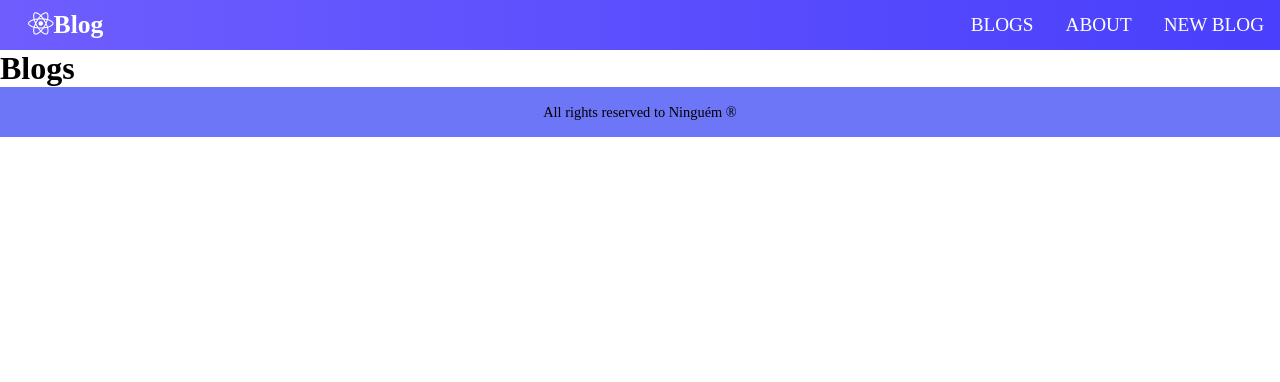
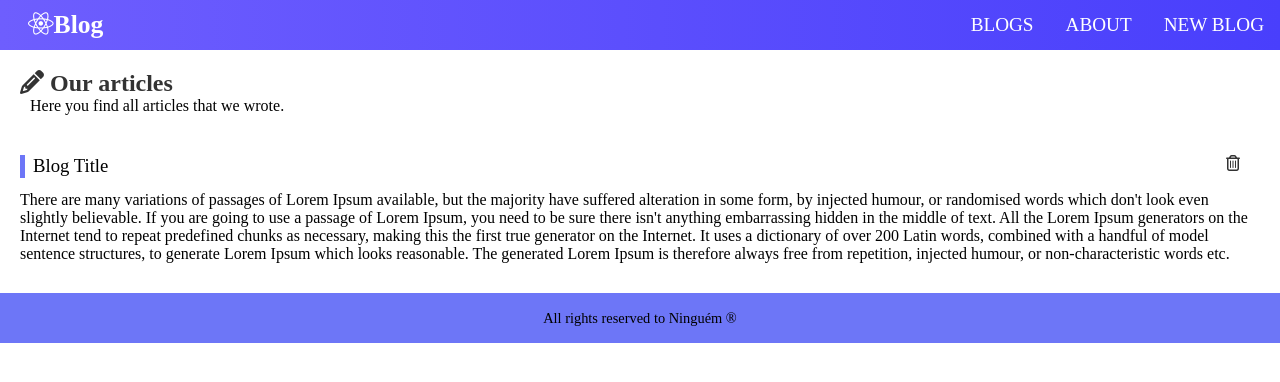
Before and after one commit to joaoarieira/blog-react, a React (Create React App) app: page /blogs in a window 1280 px wide. Shown: the top 382 px of the page. Built offline with nearby package versions, Linux system fonts and the light colour scheme.

Commit message:
Página BLOGS adicionada

```diff
--- a/src/components/BlogForm/BlogForm.css
+++ b/src/components/BlogForm/BlogForm.css
@@ -1,11 +1,11 @@
 .main-blog-form {
   width: 100%;
-  margin: 20px auto;
 }
 
 .main-blog-form-content {
   display: flex;
   max-width: calc(1300px - 40px);
+  margin: 20px auto;
   padding: 20px;
   flex-wrap: wrap;
 }
--- a/src/pages/About/index.js
+++ b/src/pages/About/index.js
@@ -1,12 +1,53 @@
 import React from 'react';
+import "./style.css";
 
 function About() {
     return(
-        <>
-            <h1>
-                About
-            </h1>
-        </>
+        <section className="main-about">
+            <article>
+                <header>
+                    <h1>
+                        What is Lorem Ipsum?
+                    </h1>
+                </header>
+                <p>
+                    Lorem Ipsum is simply dummy text of the printing and typesetting industry. Lorem Ipsum has been the industry's standard dummy text ever since the 1500s, when an unknown printer took a galley of type and scrambled it to make a type specimen book. It has survived not only five centuries, but also the leap into electronic typesetting, remaining essentially unchanged. It was popularised in the 1960s with the release of Letraset sheets containing Lorem Ipsum passages, and more recently with desktop publishing software like Aldus PageMaker including versions of Lorem Ipsum.
+                </p>
+            </article>
+            <article>
+                <header>
+                    <h1>
+                        Where does it come from?
+                    </h1>
+                </header>
+                <p>
+                    Contrary to popular belief, Lorem Ipsum is not simply random text. It has roots in a piece of classical Latin literature from 45 BC, making it over 2000 years old. Richard McClintock, a Latin professor at Hampden-Sydney College in Virginia, looked up one of the more obscure Latin words, consectetur, from a Lorem Ipsum passage, and going through the cites of the word in classical literature, discovered the undoubtable source. Lorem Ipsum comes from sections 1.10.32 and 1.10.33 of "de Finibus Bonorum et Malorum" (The Extremes of Good and Evil) by Cicero, written in 45 BC. This book is a treatise on the theory of ethics, very popular during the Renaissance. The first line of Lorem Ipsum, "Lorem ipsum dolor sit amet..", comes from a line in section 1.10.32.
+                </p>
+                <p>
+                    The standard chunk of Lorem Ipsum used since the 1500s is reproduced below for those interested. Sections 1.10.32 and 1.10.33 from "de Finibus Bonorum et Malorum" by Cicero are also reproduced in their exact original form, accompanied by English versions from the 1914 translation by H. Rackham.
+                </p>
+            </article>
+            <article>
+                <header>
+                    <h1>
+                        Why do we use it?
+                    </h1>
+                </header>
+                <p>
+                    It is a long established fact that a reader will be distracted by the readable content of a page when looking at its layout. The point of using Lorem Ipsum is that it has a more-or-less normal distribution of letters, as opposed to using 'Content here, content here', making it look like readable English. Many desktop publishing packages and web page editors now use Lorem Ipsum as their default model text, and a search for 'lorem ipsum' will uncover many web sites still in their infancy. Various versions have evolved over the years, sometimes by accident, sometimes on purpose (injected humour and the like).
+                </p>
+            </article>
+            <article>
+                <header>
+                    <h1>
+                        Where can I get some?
+                    </h1>
+                </header>
+            <p>
+                There are many variations of passages of Lorem Ipsum available, but the majority have suffered alteration in some form, by injected humour, or randomised words which don't look even slightly believable. If you are going to use a passage of Lorem Ipsum, you need to be sure there isn't anything embarrassing hidden in the middle of text. All the Lorem Ipsum generators on the Internet tend to repeat predefined chunks as necessary, making this the first true generator on the Internet. It uses a dictionary of over 200 Latin words, combined with a handful of model sentence structures, to generate Lorem Ipsum which looks reasonable. The generated Lorem Ipsum is therefore always free from repetition, injected humour, or non-characteristic words etc.
+            </p>
+            </article>
+        </section>
     );
 }
 
--- /dev/null
+++ b/src/pages/About/style.css
@@ -0,0 +1,21 @@
+.main-about {
+  width: 100%;
+}
+
+.main-about article {
+  margin: 20px;
+  margin-bottom: 30px;
+  max-width: 1300px;
+}
+
+.main-about article h1 {
+  border-left: 5px solid #6d76f7;
+  padding-left: 8px;
+  font-weight: 400;
+  margin-top: 20px;
+  margin-bottom: 13px;
+}
+
+.main-about article p {
+  margin-bottom: 10px;
+}
--- a/src/pages/Blogs/index.js
+++ b/src/pages/Blogs/index.js
@@ -1,12 +1,30 @@
 import React from 'react';
+
+import "./style.css"
 
 function Blogs() {
     return(
-        <>
-            <h1>
-                Blogs
-            </h1>
-        </>
+        <section className="main-blogs">
+            <header>
+                <h1>
+                    <i className="fas fa-pencil-alt"></i> Our articles
+                </h1>
+                <p>
+                    Here you find all articles that we wrote.
+                </p>
+            </header>
+            <article>
+                <header>
+                    <h1>
+                        Blog Title
+                    </h1>
+                    <i className="far fa-trash-alt"></i>
+                </header>
+                <p>
+                    There are many variations of passages of Lorem Ipsum available, but the majority have suffered alteration in some form, by injected humour, or randomised words which don't look even slightly believable. If you are going to use a passage of Lorem Ipsum, you need to be sure there isn't anything embarrassing hidden in the middle of text. All the Lorem Ipsum generators on the Internet tend to repeat predefined chunks as necessary, making this the first true generator on the Internet. It uses a dictionary of over 200 Latin words, combined with a handful of model sentence structures, to generate Lorem Ipsum which looks reasonable. The generated Lorem Ipsum is therefore always free from repetition, injected humour, or non-characteristic words etc.
+                </p>
+            </article>
+        </section>
     );
 }
 
--- /dev/null
+++ b/src/pages/Blogs/style.css
@@ -0,0 +1,45 @@
+.main-blogs {
+  width: 100%;
+}
+
+.main-blogs > header {
+  margin: 20px;
+  max-width: 1300px;
+}
+
+.main-blogs > header h1 {
+  color: #333;
+}
+
+.main-blogs > header p {
+  padding-left: 10px;
+}
+
+.main-blogs article {
+  margin: 20px;
+  margin-bottom: 30px;
+  max-width: 1300px;
+}
+
+.main-blogs article header {
+  display: flex;
+  justify-content: space-between;
+}
+
+.main-blogs article header i {
+  padding: 20px;
+  cursor: pointer;
+  color: #333;
+}
+
+.main-blogs article h1 {
+  border-left: 5px solid #6d76f7;
+  padding-left: 8px;
+  font-weight: 400;
+  margin-top: 20px;
+  margin-bottom: 13px;
+}
+
+.main-blogs article p {
+  margin-bottom: 10px;
+}
```
